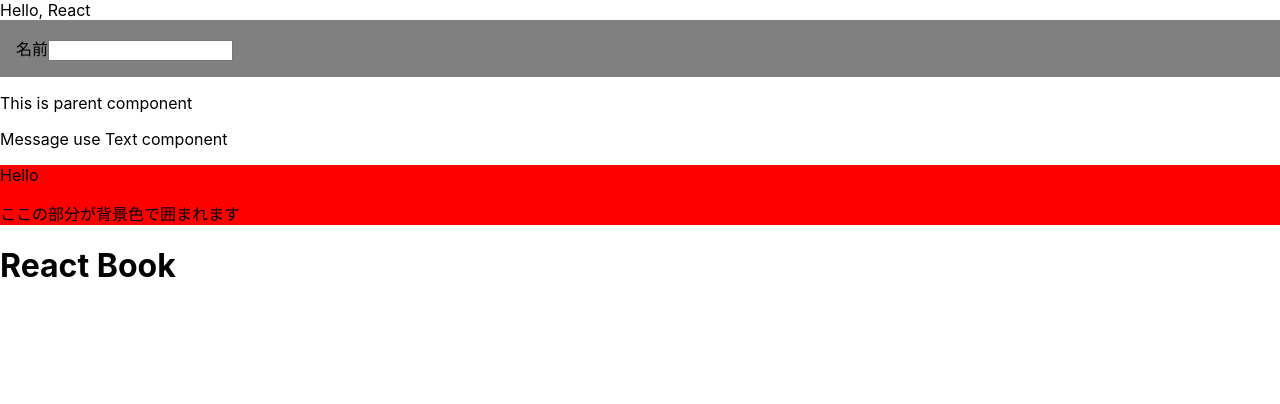
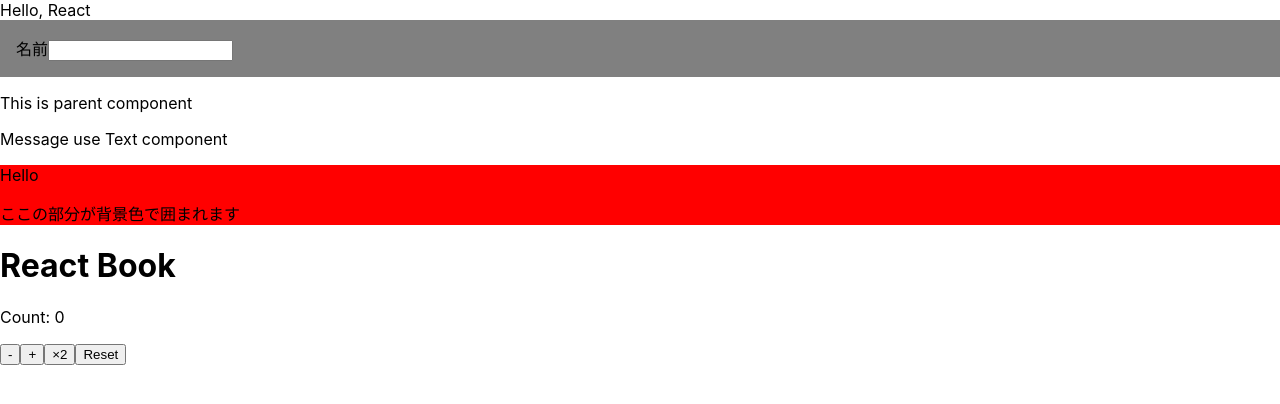
Before and after one commit to focta/typescript-react-next-books, a React (Create React App) app in the folder react-sample/: page / in a window 1280 px wide. Shown: the top 404 px of the page. Built offline with nearby package versions, Linux system fonts and the light colour scheme.

Commit message:
useReduserの実装サンプル

```diff
--- /dev/null
+++ b/react-sample/src/components/ReduserSample.tsx
@@ -0,0 +1,39 @@
+import React, { useReducer } from "react";
+
+type Action = "DECREMENT" | "INCREMENT" | "DOUBLE" | "RESET";
+
+// 1. 値が変化したときの動作を変数に格納する
+const reduser = (currentCount: number, action: Action) => {
+  switch (action) {
+    case "INCREMENT":
+      return currentCount + 1;
+    case "DECREMENT":
+      return currentCount - 1;
+    case "DOUBLE":
+      return currentCount * 2;
+    case "RESET":
+      return 0;
+    default:
+      return currentCount;
+  }
+};
+
+type CounterProps = {
+  initialValue: number;
+};
+
+export default function Counter(props: CounterProps) {
+  const { initialValue } = props;
+  // reduserで、第1引数にアクションを、第2引数に初期値を設定してく
+  const [count, dispatch] = useReducer(reduser, initialValue);
+
+  return (
+    <div>
+      <p>Count: {count} </p>
+      <button onClick={() => dispatch("DECREMENT")}>-</button>
+      <button onClick={() => dispatch("INCREMENT")}>+</button>
+      <button onClick={() => dispatch("DOUBLE")}>×2</button>
+      <button onClick={() => dispatch("RESET")}>Reset</button>
+    </div>
+  );
+}
--- a/react-sample/src/index.tsx
+++ b/react-sample/src/index.tsx
@@ -8,6 +8,7 @@
 import Message from './components/Message';
 import Parent from './components/ContainerSample';
 import Page from './components/ContextSample';
+import Counter from './components/ReduserSample';
 
 const root = ReactDOM.createRoot(
   document.getElementById('root') as HTMLElement
@@ -19,6 +20,7 @@
     <Message />
     <Parent />
     <Page />
+    <Counter initialValue={0}/>
   </React.StrictMode>
 );
 
```
